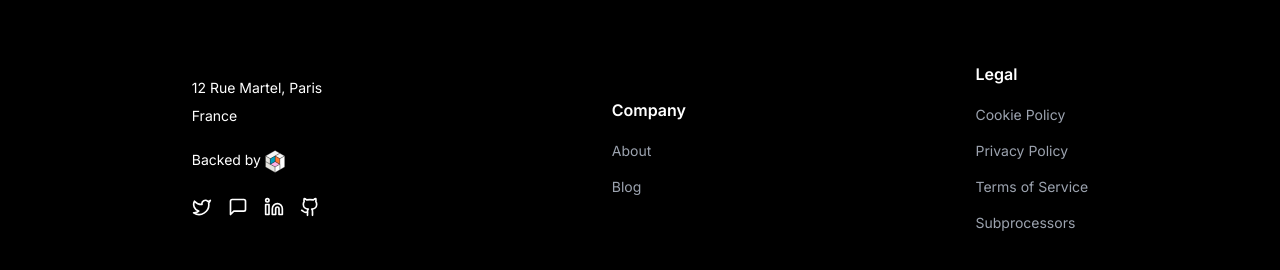
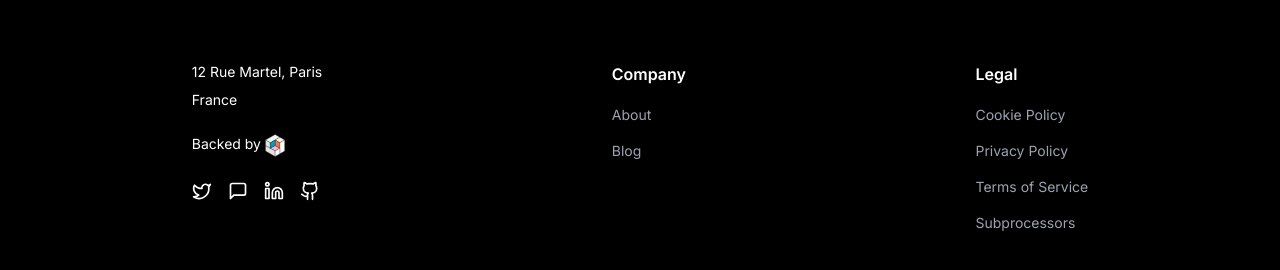
Before and after one commit to getprobo/getprobo.com, a Next.js app: page / in a window 1280 px wide. Shown: the part 3269-3539 px from the top of the page. Built offline with nearby package versions, Linux system fonts and the light colour scheme; no server answers.

Commit message:
Fix footer vertical align on desktop
Signed-off-by: gearnode <bryan@frimin.fr>

```diff
--- a/components/Footer.tsx
+++ b/components/Footer.tsx
@@ -5,7 +5,7 @@
   return (
     <footer className="bg-black text-white py-16 border-t border-white/10">
       <div className="mx-auto px-4">
-        <div className="flex flex-col items-center sm:flex-row justify-around">
+        <div className="flex flex-col items-center sm:items-start sm:flex-row justify-around">
           <div className="space-y-6">
             <div className="space-y-2">
               <p className="text-sm">12 Rue Martel, Paris</p>
```
